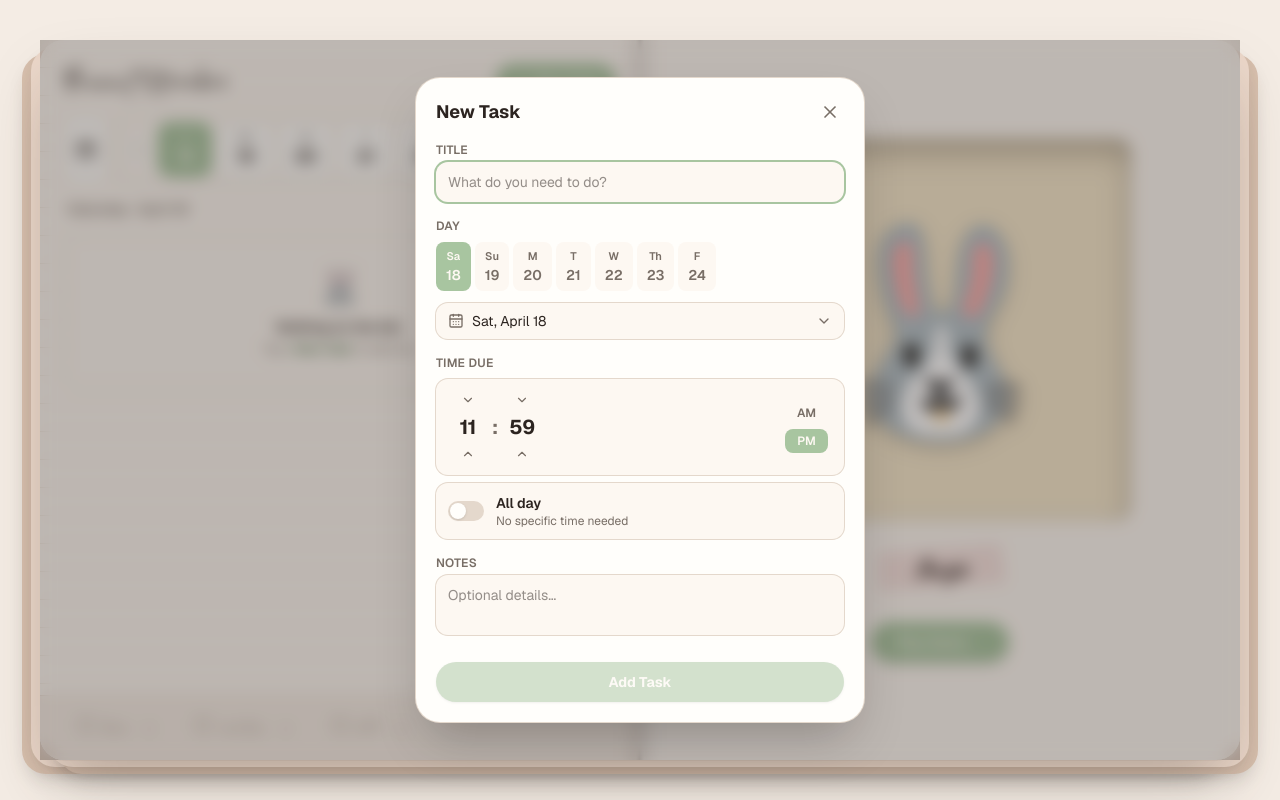
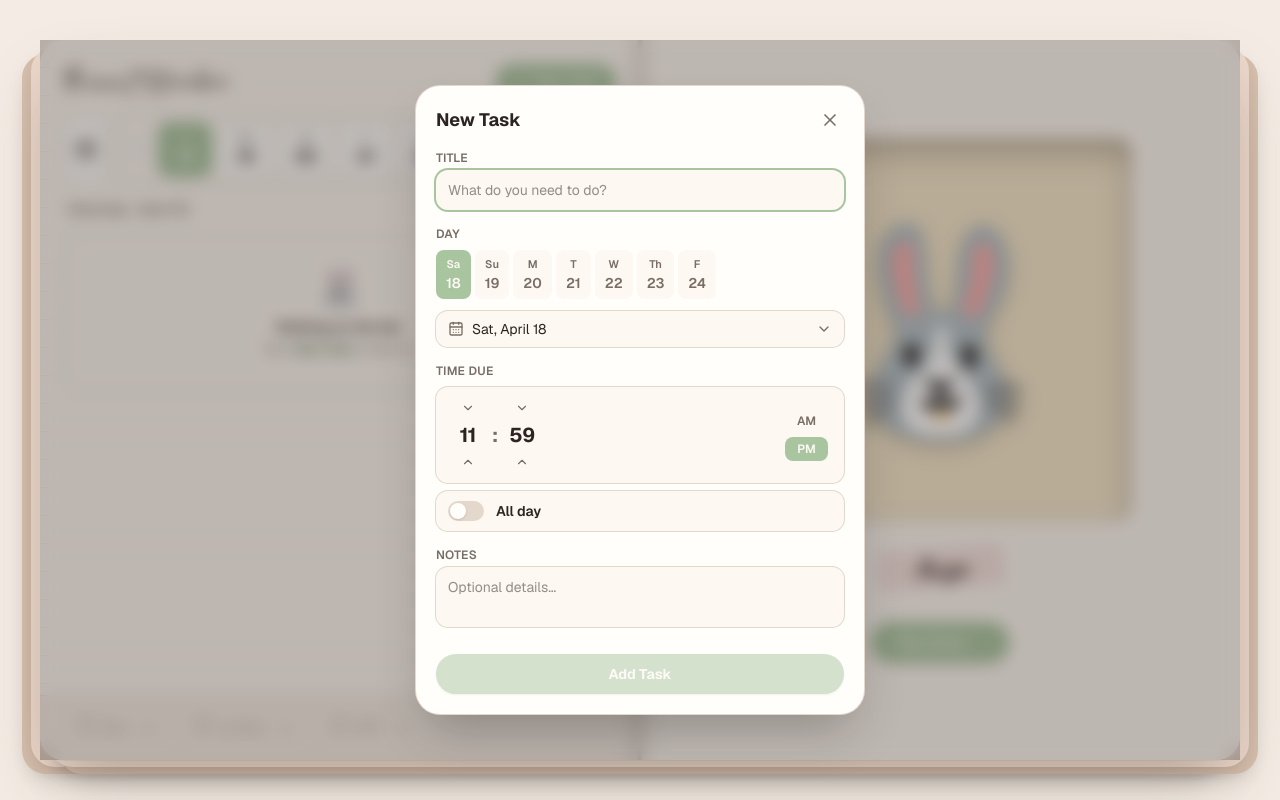
Before and after one commit to alesan99/buns, a Next.js app: page / in a window 1280 px wide. Both pictures are taken after a click on the button "New Task". Built offline with nearby package versions, Linux system fonts and the light colour scheme.

Commit message:
remove unnecessary text

```diff
--- a/src/components/AddTodoForm.tsx
+++ b/src/components/AddTodoForm.tsx
@@ -363,7 +363,6 @@ export function AddTodoForm({ onClose, todo }: Props) {
             </span>
             <span className="flex-1">
               <span className="block text-sm font-semibold text-ink">All day</span>
-              <span className="block text-xs text-ink-muted">No specific time needed</span>
             </span>
           </button>
         </div>
```
